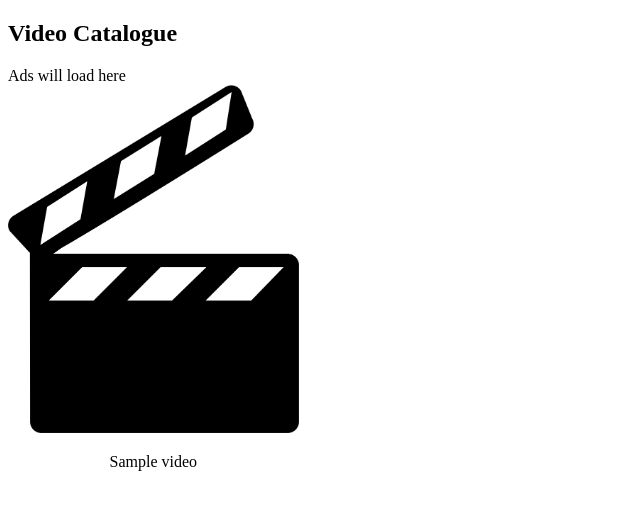
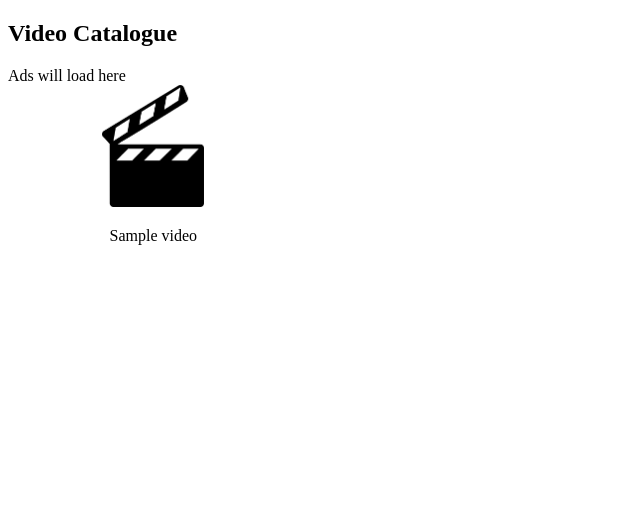
Before and after one commit to settor21/myFlix_videoCatalogue, a Flask app: template templates/home_ads.html in a window 1280 px wide. Shown: the top 510 px of the page, without its empty margins (0-640 px from the left). Run offline with Flask 3, Linux system fonts and the light colour scheme; the template is opened without the code that fills it: most values are stand-ins (such as "Sample title", 1, 10 or a date in 2020).

Commit message:
thumbnail resizing

```diff
--- a/templates/home_ads.html
+++ b/templates/home_ads.html
@@ -20,7 +20,7 @@
         }
 
         .video-item img {
-            width: 100%;
+            width: 35%;
             height: auto;
         }
     </style>
```
